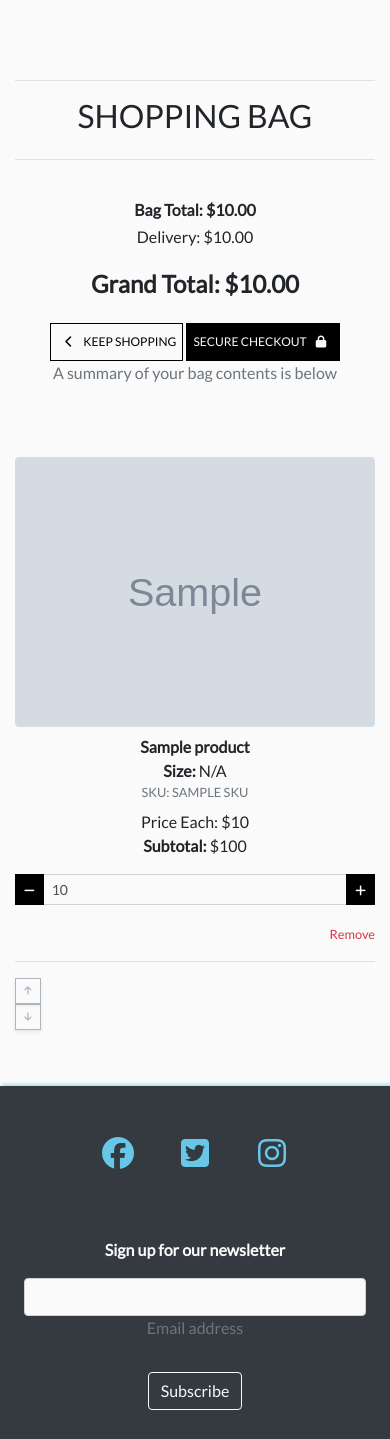
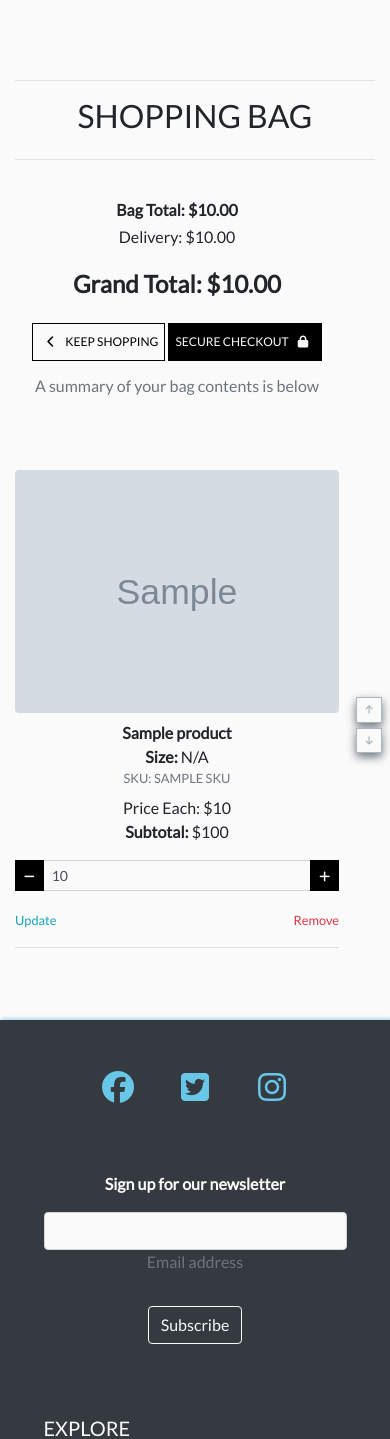
Before and after one commit to sctlcd/boutique-ado-customized-latest-version, a Django app: template bag/templates/bag/bag.html in a window 390 px wide. Shown: the part 81-1520 px from the top of the page. Run offline with Django 3.2, Linux system fonts and the light colour scheme; the template is opened without the code that fills it: most values are stand-ins (such as "Sample title", 1, 10 or a date in 2020); grey boxes marked "Sample" are stand-in pictures; some libraries are stand-ins or nearby versions.

Commit message:
fix top/down buttons, fix shopping bag page xs/sm/md devices

```diff
--- a/bag/templates/bag/bag.html
+++ b/bag/templates/bag/bag.html
@@ -28,7 +28,8 @@
   <div class="row">
     <div class="bag-container col text-center">
       {% if bag_items %}
-      <div class="d-block d-md-none">
+      <!-- mobile display -->
+      <div class="bag-container-mobile d-block d-lg-none">
         <div class="row pt-4">
           <div class="col">
             {% include "bag/bag-total.html" %}
@@ -42,7 +43,7 @@
         </div>
         {% for item in bag_items %}
         <div class="row">
-          <div class="col-12 col-sm-6 mb-2">
+          <div class="col-12 col-sm-6 mb-2 product-image">
             {% include "bag/product-image.html" %}
           </div>
           <div class="col-12 col-sm-6 mb-2">
@@ -73,7 +74,9 @@
           </a>
         </div>
       </div>
-      <div class="table-responsive rounded d-none d-md-block ">
+
+      <!-- desktop display -->
+      <div class="bag-container-desktop table-responsive rounded d-none d-md-block ">
         <table class="table table-sm table-borderless">
           <thead class="text-black">
             <tr>
--- a/static/css/base_extension.css
+++ b/static/css/base_extension.css
@@ -51,6 +51,26 @@ body {
   background: #222 !important;
   color: #fafafa;
 	border: 1px solid #222;
+}
+
+.btt-button-top, .btt-button-down {
+  position: fixed;
+  right: 0.6rem;
+  background-color: #fafafa;
+  -webkit-box-shadow: 0px 4px 10px #6c757d !important;
+  box-shadow: 0px 4px 10px #6c757d !important;
+  z-index: 998;
+}
+
+.btt-button-down {
+  bottom: 0.6rem;
+}
+
+.btt-button-top:hover,
+.btt-button-down:hover {
+  background-color: #6c757d;
+  -webkit-box-shadow: 0px 4px 10px #6c757d !important;
+  box-shadow: 0px 4px 10px #6c757d !important;
 }
 
 /* ------------------------------- text, border, background style */
@@ -147,6 +167,7 @@ body {
 	.btn.btn-black.rounded-0.btn-lg {
 		padding: .375rem .375rem;
 		font-size: .75rem;
+		margin-bottom: 0.8rem;
 	}
 
 	.increment-qty, .decrement-qty {
@@ -177,8 +198,12 @@ body {
 		font-size: 0.6rem;
 	}
 
-	.bag-container {
-		width: 80%;
+  .bag-container-mobile {
+    width: 90%;
+  }
+
+	footer .container {
+		width: 90%;
 	}
 }
 
@@ -205,22 +230,18 @@ body {
 	}
 
 	.btt-button-top {
-		bottom: 3.25rem;
+		bottom: 3rem;
 	}
 
 	.btt-button-top,
 	.btt-button-down {
-		height: 2.2rem;
-		width: 2.2rem;
+		height: 2rem;
+		width: 2rem;
 	}
 
 	.fa-arrow-up,
 	.fa-arrow-down {
 		font-size: 0.8rem;
-	}
-
-	.bag-container {
-		width: 80%;
 	}
 }
 
@@ -251,13 +272,13 @@ body {
 	}
 
 	.btt-button-top {
-		bottom: 3.75rem;
+		bottom: 3.3rem;
 	}
 
 	.btt-button-top,
 	.btt-button-down {
-		height: 2.6rem;
-		width: 2.6rem;
+		height: 2.2rem;
+		width: 2.2rem;
 	}
 }
 
--- a/static/css/base_master.css
+++ b/static/css/base_master.css
@@ -22,6 +22,7 @@ form div > textarea {
 .btn-black {
   background: black !important;
   color: #fafafa;
+	border: 1.5px solid black;
 }
 
 .shop-now-button:hover,
@@ -47,10 +48,6 @@ form div > textarea {
 
 .text-skyblue {
   color: #68c6e6 !important;
-}
-
-.text-info {
-  color: #fafafa!important;
 }
 
 .border-black {
--- a/templates/base_master.html
+++ b/templates/base_master.html
@@ -101,7 +101,7 @@
             </div>
           </li>
           <li class="list-inline-item">
-            <a class="{% if grand_total %}text-info font-weight-bold{% else %}text-white{% endif %} nav-link" href="{% url 'view_bag' %}">
+            <a class="{% if grand_total %}text-white font-weight-bold{% else %}text-white{% endif %} nav-link" href="{% url 'view_bag' %}">
               <div class="text-center">
                 <div><i class="fas fa-shopping-bag fa-lg text-white"></i></div>
                 <p class="my-0">
```
